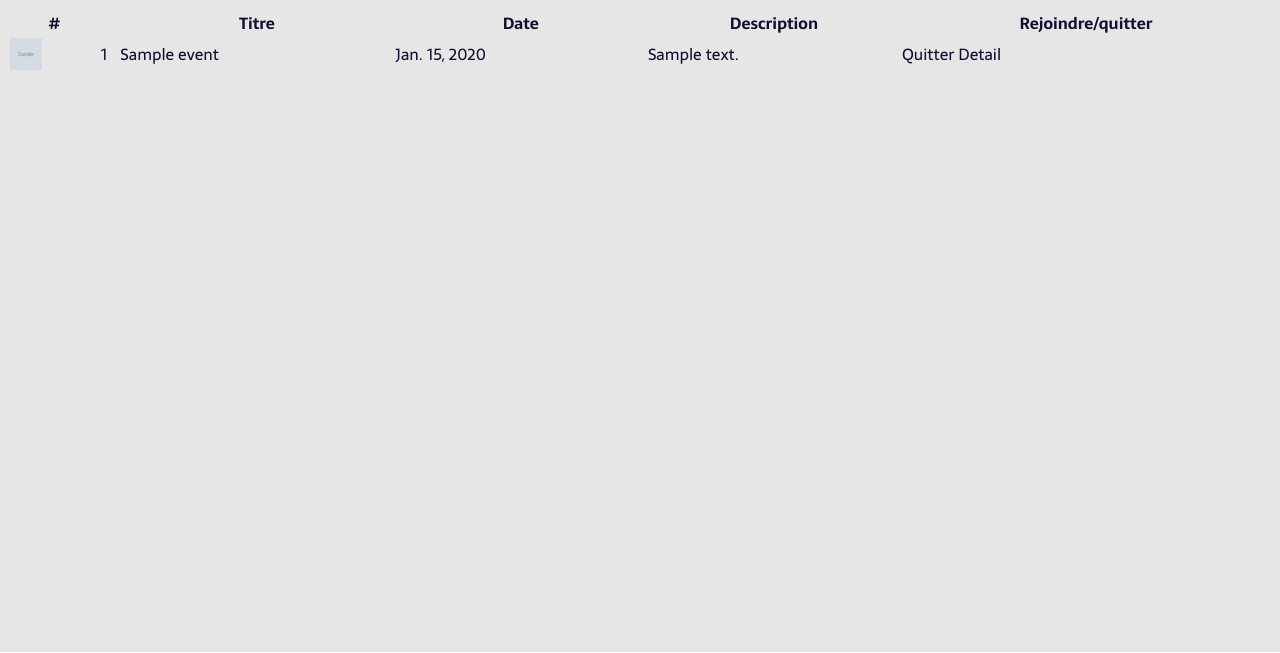
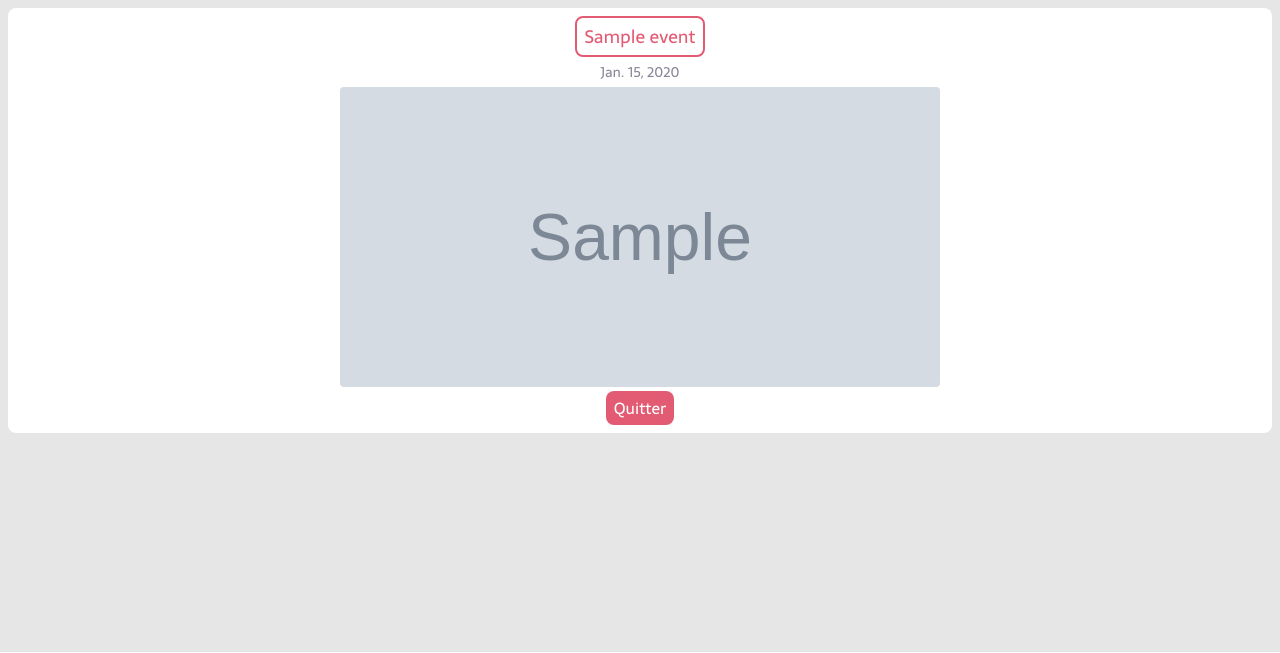
Before and after one commit to Reeezer/HE-Love, a Django app: page /events/ in a window 1280 px wide. Shown: the part 64-717 px from the top of the page. Run offline with Django 4.2, Linux system fonts and the light colour scheme; the first user in the database is signed in; tables that the repository leaves empty hold one stand-in row (Sample ...); some libraries are stand-ins or nearby versions.

Commit message:
Event list has been ccsed

```diff
--- a/He_Loveapp/templates/He_Loveapp/event_list.html
+++ b/He_Loveapp/templates/He_Loveapp/event_list.html
@@ -4,48 +4,22 @@
 
 {% block content %}
 
-<table>
-	<thead>
-		<tr>
-			<th>#</th>
-			<th></th>
-			<th>Titre</th>
-			<th>Date</th>
-			<th>Description</th>
-			<th>Rejoindre/quitter</th>
-		</tr>
-	</thead>
+<div class="events">
+    {% for event in object_list %}
+        <div class="event">
+			<a class="title" href="{% url 'events-detail' event.id %}">{{ event.title }}</a>
+			<div class="date">{{ event.date }}</div>
+			<img class="image" src="../media/{{ event.image }}" alt="event image"/>
 
-	{% for event in object_list %}
-		<tr class="clickable-row" >
-			<td>
-				<img class="icon" src="../media/{{ event.image }}">
-			</td>
-			<td>
-				{{ event.id }}
-			</td>
-			<td>
-				{{ event.title }}
-			</td>
-			<td>
-				{{ event.date }}
-			</td>
-			<td>
-				{{ event.description }}
-			</td>
-			<td>
-				{% if user.id in event.getParticipantsId %}
-					<a href="{% url 'events-leave' event.id %}">Quitter</a>
-				{% else %}
-					<a href="{% url 'events-join' event.id %}">Rejoindre</a>
-				{% endif %}
-				<a href="{% url 'events-detail' event.id %}">Detail</a>
-
-			</td>
-		</tr>
-
-
-	{% endfor %}
-</table>
+			{% if user.id in event.getParticipantsId %}
+				<a class="event-button" href="{% url 'events-leave' event.id %}">Quitter</a>
+			{% else %}
+				<a class="event-button" href="{% url 'events-join' event.id %}">Rejoindre</a>
+			{% endif %}
+        </div>
+    {% empty %}
+        Aucun évènement pour le moment ...
+    {% endfor %}
+</div>
 
 {% endblock %}
--- a/He_Loveapp/views.py
+++ b/He_Loveapp/views.py
@@ -154,7 +154,7 @@ class EventListView(LoginRequiredMixin, generic.ListView):
     model = Event
 
     def get_queryset(self):
-        return Event.objects.all()
+        return Event.objects.all().order_by('date')
 
 
 class EventDetailView(LoginRequiredMixin, generic.DetailView):
--- a/static/src/vue/files/css/app.css
+++ b/static/src/vue/files/css/app.css
@@ -587,3 +587,57 @@ textarea {
 	max-width: 33%;
 	height: auto;
 }
+
+/* ----- Events ----- */
+
+.events {
+	flex-flow: column nowrap;
+	display: flex;
+	gap: 8px;
+
+	flex: 0 1 auto;
+
+	margin-bottom: 92px;
+}
+
+.events .event {
+	flex-flow: column nowrap;
+	display: flex;
+	align-items: center;
+	gap: 4px;
+
+	padding: 8px;
+	border-radius: 8px;
+
+	background-color: var(--white-color);
+}
+
+.events .image{
+	width: 60%;
+	max-width: 600px;
+	max-height: 300px;
+	height: auto;
+	object-fit: cover;
+	border-radius: 4px;
+}
+
+.events .date {
+	font-size: 14px;
+	color: var(--black-transparent-color);
+}
+
+.events .title {
+	font-size: 18px;
+	color: var(--primary-color);
+	padding: 4px 8px;
+	border: 2px solid var(--primary-color);
+	border-radius: 8px;
+}
+
+.events .event-button {
+	border-radius: 8px;
+	background-color: var(--primary-color);
+	color: var(--white-color);
+	cursor: pointer;
+	padding: 4px 8px;
+}
```
